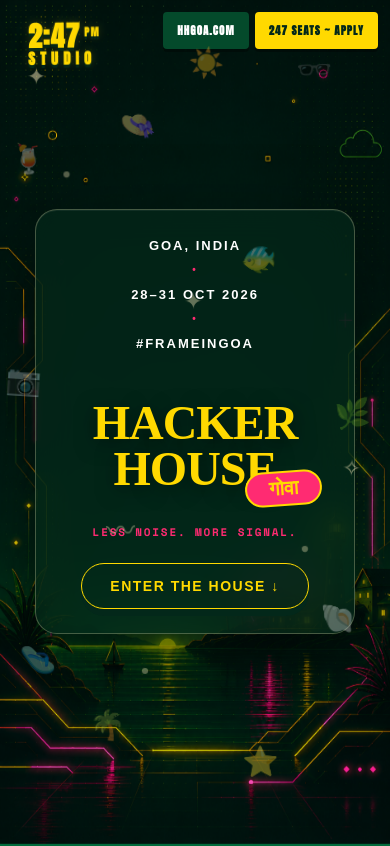
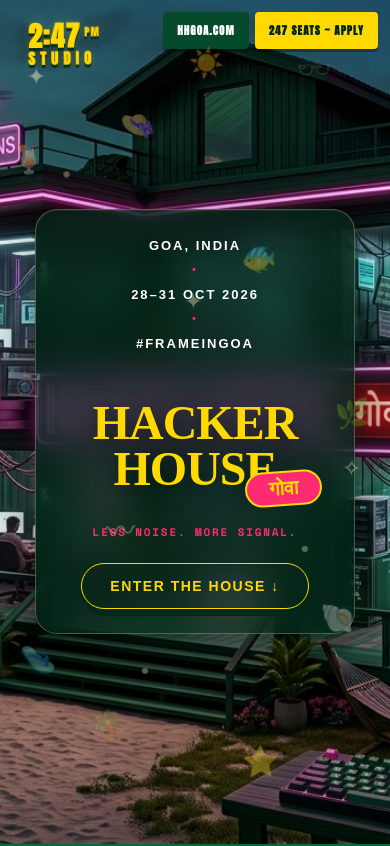
Before and after one commit to IFKabir/hh-goa-2026-frame, a website: page index.html in a window 390 px wide. Shown: the top 846 px of the page. Drawn offline with nearby package versions, Linux system fonts and the light colour scheme; a web font is replaced by a local one.

Commit message:
Add ultra-high quality AI generated cyberpunk goa background

```diff
--- a/style.css
+++ b/style.css
@@ -122,13 +122,13 @@ body {
     z-index: 0;   /* bottom-most layer */
     overflow: hidden;
     pointer-events: none;
-    background: url('bg-cyber-goa.jpg') center center / cover no-repeat;
+    background: url('assets/bg-cyber-goa.jpg') center center / cover no-repeat;
     transition: background 0.3s ease;
 }
 
 @media (max-width: 768px), (max-aspect-ratio: 1/1) {
     .house-bg-layer {
-        background: url('bg-cyber-goa-mobile.png') center center / cover no-repeat;
+        background: url('assets/bg-cyber-goa.jpg') center center / cover no-repeat;
     }
 }
 
```
Also changed, not shown: assets/bg-cyber-goa.jpg (added).
